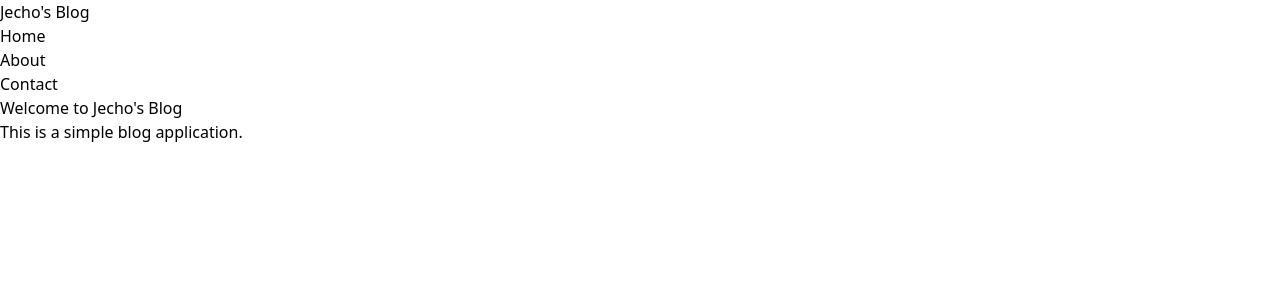
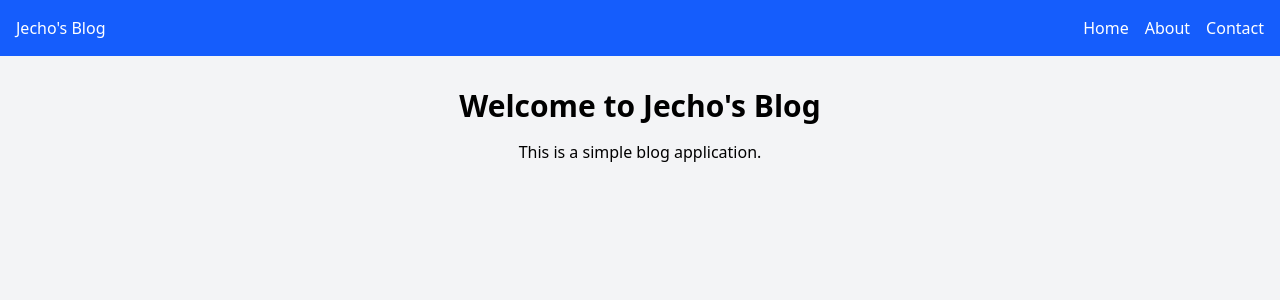
Before and after one commit to lalakingcaaath/Simple-Blog, a React (Vite) app: page /home in a window 1280 px wide. Shown: the top 300 px of the page. Built offline with nearby package versions, Linux system fonts and the light colour scheme; no server answers.

Commit message:
Added basic design to homepage

```diff
--- a/src/components/navBar.tsx
+++ b/src/components/navBar.tsx
@@ -1,11 +1,11 @@
 export default function NavBar() {
     return (
-        <nav className="navbar">
+        <nav className="flex items-center justify-between p-4 bg-blue-600 text-white">
             <h1>Jecho's Blog</h1>
-            <ul>
-                <li><a href="#">Home</a></li>
-                <li><a href="#">About</a></li>
-                <li><a href="#">Contact</a></li>
+            <ul className="flex space-x-4">
+                <li><a href="#" className="hover:underline">Home</a></li>
+                <li><a href="#" className="hover:underline">About</a></li>
+                <li><a href="#" className="hover:underline">Contact</a></li>
             </ul>
         </nav>
     )
--- a/src/pages/home.tsx
+++ b/src/pages/home.tsx
@@ -2,10 +2,10 @@ import NavBar from "../components/navBar"
 
 export default function Home () {
     return (
-        <div className="home-page">
+        <div className="bg-gray-100 min-h-screen">
             <NavBar />
-            <h1>Welcome to Jecho's Blog</h1>
-            <p>This is a simple blog application.</p>
+            <h1 className="text-3xl font-bold text-center mt-8">Welcome to Jecho's Blog</h1>
+            <p className="text-center mt-4">This is a simple blog application.</p>
         </div>
     )
 }
```
